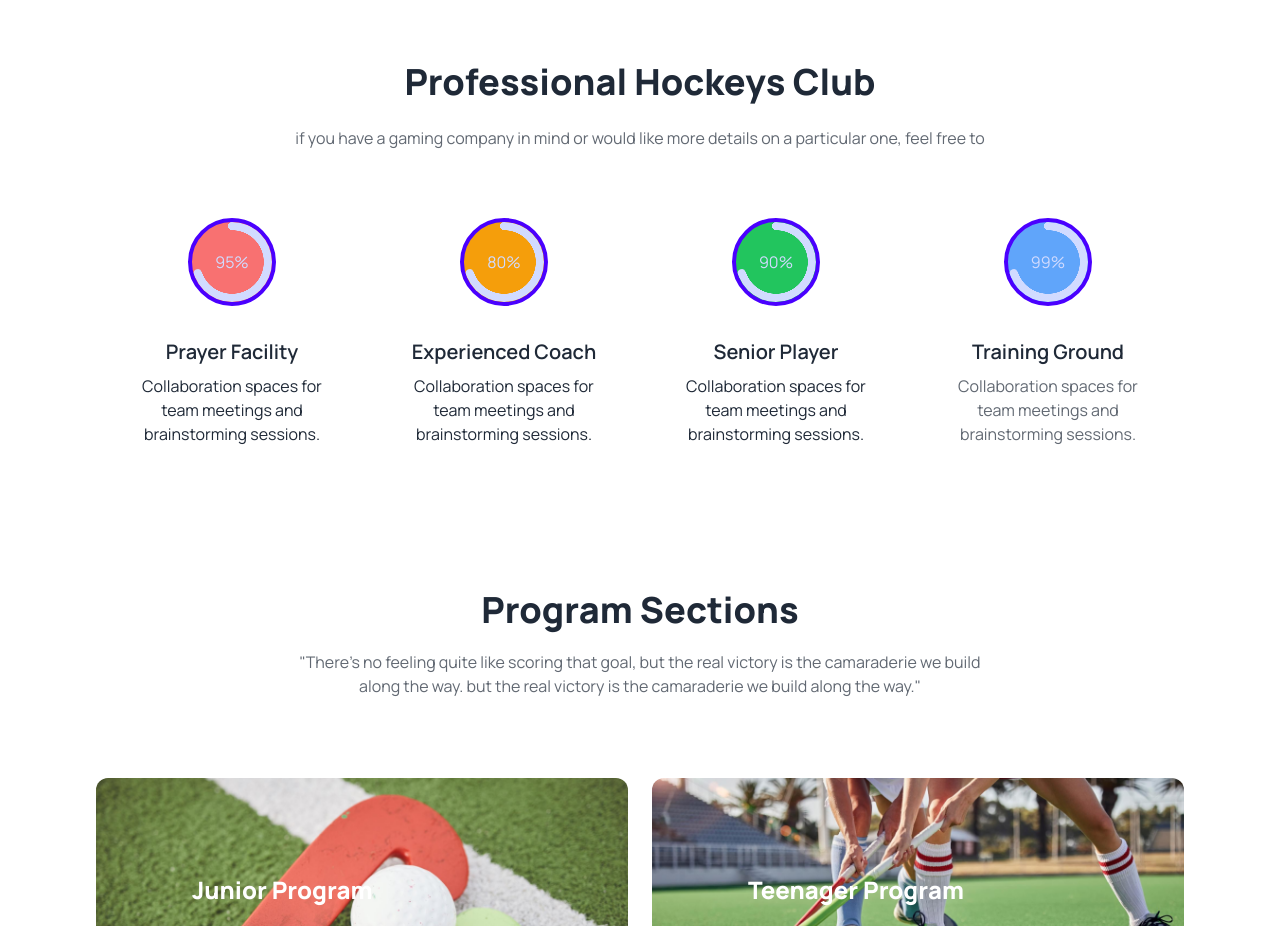
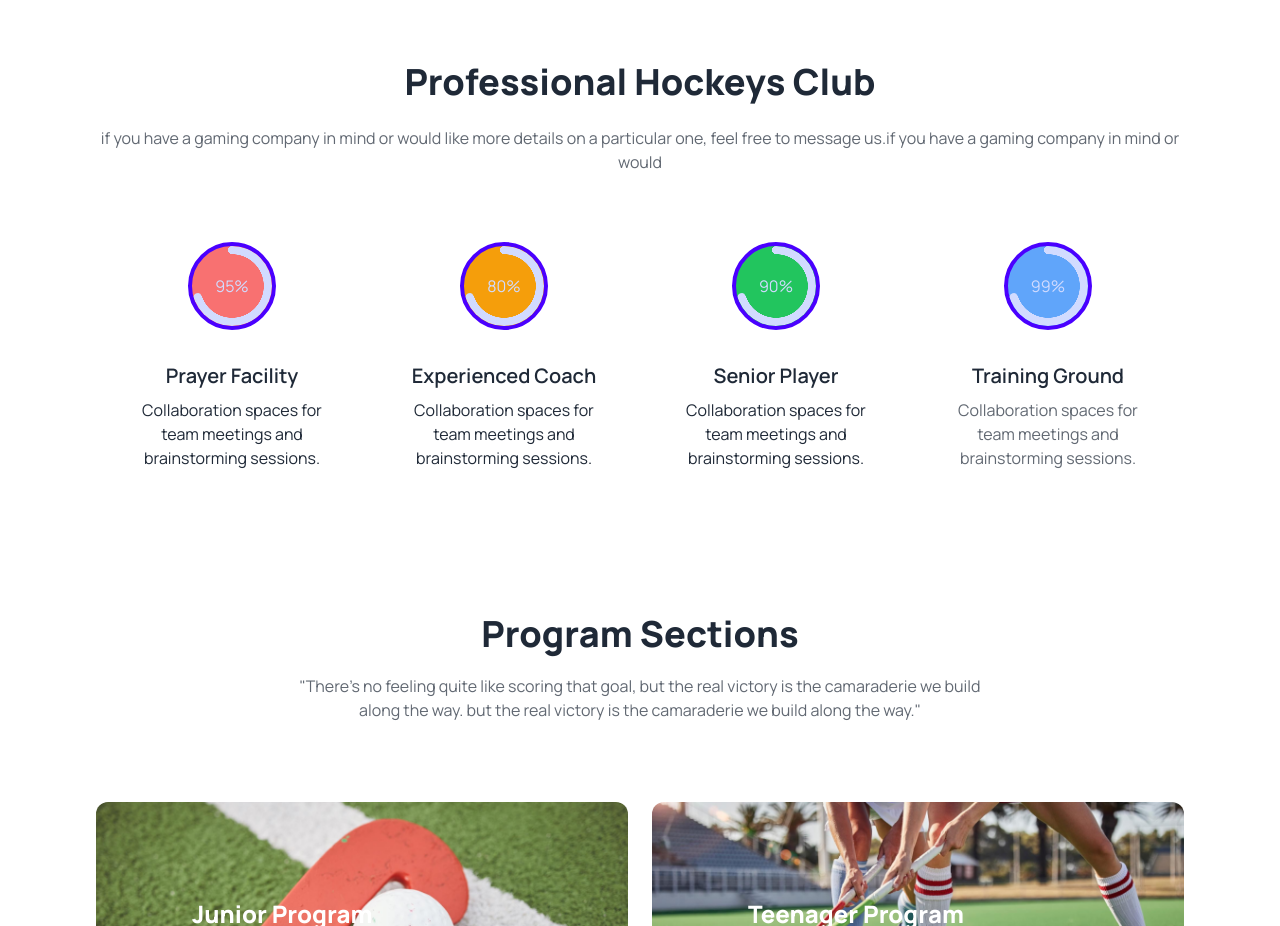
Before and after one commit to Jaynab94/B9-A3, a plain HTML site: page index.html in a window 1280 px wide. Shown: the part 840-1766 px from the top of the page. Drawn offline with nearby package versions, Linux system fonts and the light colour scheme.

Commit message:
add text on hockys section

```diff
--- a/index.html
+++ b/index.html
@@ -129,7 +129,9 @@
             <div>
                 <h3 class=" text-xl lg:text-4xl font-extrabold text-center">Professional Hockeys Club</h3>
                 <p class="text-base text-[rgba(19, 19, 24, 0.60)] opacity-70 text-center mt-6">if you have a
-                    gaming company in mind or would like more details on a particular one, feel free to
+                    gaming company in mind or would like more details on a particular one, feel free to message us.if
+                    you have a
+                    gaming company in mind or would
 
                 </p>
             </div>
```
